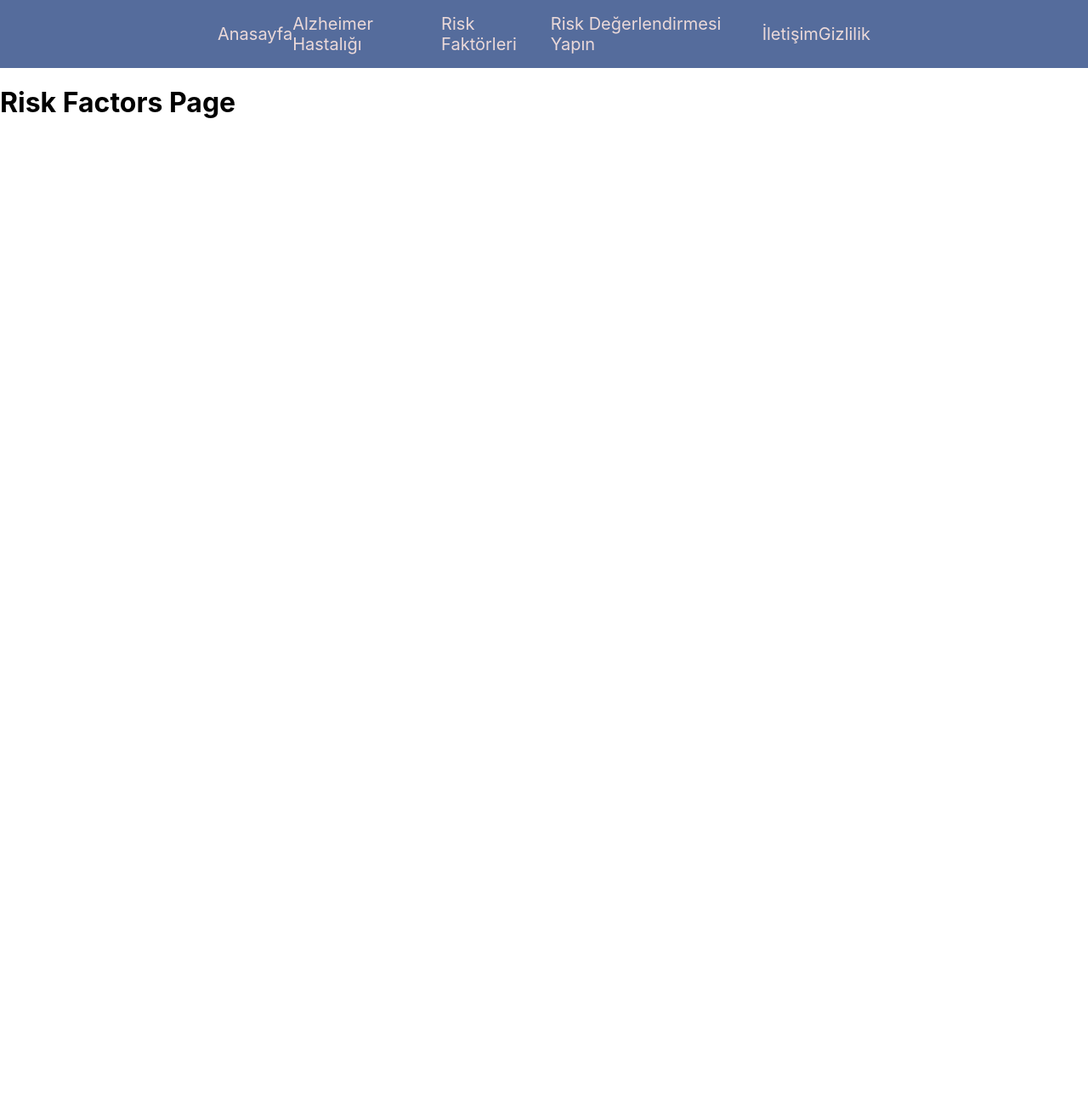
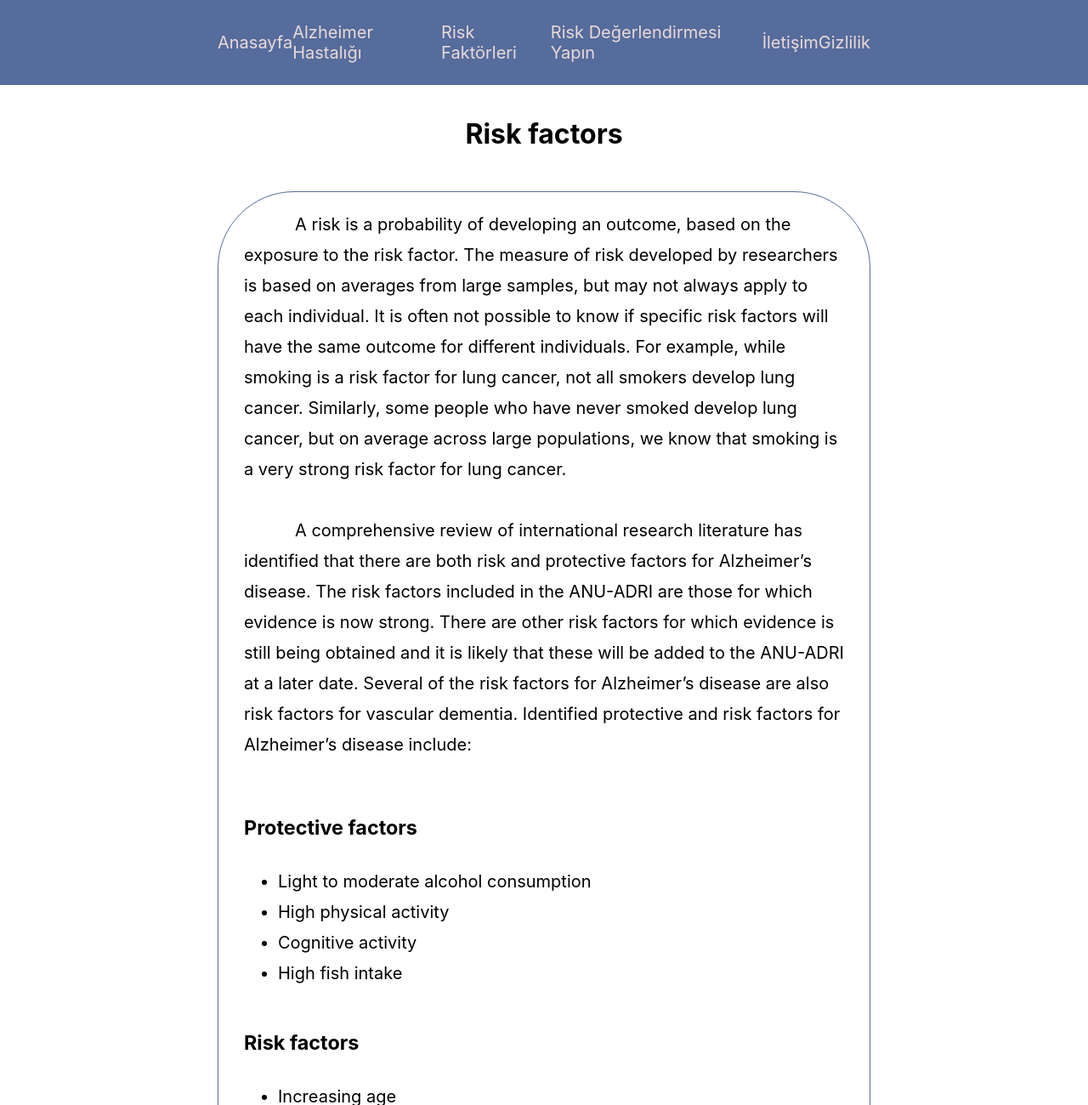
Before and after one commit to masgun17/Comp491, a React (Create React App) app in the folder my-app/: page /riskFactors in a window 1280 px wide. Shown: the top 1300 px of the page at 85% size. Before the commit the page ends 800 px from the top, so only its background shows below. Built offline with nearby package versions, Linux system fonts and the light colour scheme.

Commit message:
placeholders for information pages are added

```diff
--- a/my-app/src/pages/DiseaseInformationPage.js
+++ b/my-app/src/pages/DiseaseInformationPage.js
@@ -1,5 +1,46 @@
 const DiseaseInformationPage = () => {
-    return <h1>Disease Information Page</h1>;
-  };
+  return (
+    // <h1>Disease Information Page</h1>
+    <div className="informationPageLayout">
+        <div className="informationPageDiv1" style={{"grid-row-start": "1"}}>
+            <h1>Alzheimer's disease and Dementia facts & figures</h1>
+        </div>
+        <div className="informationPageDiv2" style={{"grid-row-start": "2", "font-size": "20px", "line-height": "1.8"}}>
+          <ul>
+            <li>
+            Dementia is not a normal part of ageing
+            </li>
+            <li>
+            The term 'dementia' and 'Alzheimer's disease' do not have the same meaning. Dementia is an umbrella term describing a syndrome associated with more than 100 different diseases affecting the brain (Alzheimer's disease is one of them)
+            </li>
+            <li>
+            The most common cause of dementia is Alzheimer's disease (approximately 50-70 per cent of all dementia cases)
+            </li>
+            <li>
+            Dementia was the third leading cause of death in Australia in 2010
+            </li>
+            <li>
+            298,000 Australians and 35,600,000 individuals worldwide live with dementia, which is approximately 1 per cent of the Australian population and 0.5 per cent of the global population
+            </li>
+            <li>
+            The prevalence of dementia is projected to reach 900,000 by 2050
+            </li>
+            <li>
+            Generally, dementia is associated with a loss of mental or cognitive function
+            </li>
+            <li>
+            Adults younger than 65 years old may also develop dementia
+            </li>
+            <li>
+            Reduction in risk factors and increase in protective factors may reduce chance of developing dementia
+            </li>
+            <li>
+            A 10 - 25 per cent reduction in risk factors can potentially prevent as many as 1.1 - 3.0 million cases worldwide.
+            </li>
+          </ul>
+        </div>
+      </div>
+  );
+};
 
-  export default DiseaseInformationPage;
+export default DiseaseInformationPage;
--- a/my-app/src/pages/Header.js
+++ b/my-app/src/pages/Header.js
@@ -3,7 +3,7 @@ import { Outlet, Link } from "react-router-dom";
 const Header = () => {
   return (
     <div className="headerWholePage">
-      <div className="header">
+      <div className="header" style={{ "grid-row-start": "1", "grid-row-end": "2" }}>
         <Link to="/">Anasayfa</Link>
         <Link to="/diseaseInformationPage">Alzheimer Hastalığı</Link>
         <Link to="/riskFactors">Risk Faktörleri</Link>
@@ -12,7 +12,7 @@ const Header = () => {
         <Link to="/privacy">Gizlilik</Link>
       </div>
 
-      <Outlet />
+      <Outlet style={{ "grid-row-start": "2" }} />
       {/* <h1>HEY</h1> */}
     </div>
   )
--- a/my-app/src/pages/RiskFactorsPage.js
+++ b/my-app/src/pages/RiskFactorsPage.js
@@ -1,5 +1,86 @@
 const RiskFactorsPage = () => {
-    return <h1>Risk Factors Page</h1>;
-  };
+  return (
+    // <h1>Risk Factors Page</h1>
+    <div className="informationPageLayout">
+      <div className="informationPageDiv1" style={{ "grid-row-start": "1" }}>
+        <h1>Risk factors</h1>
+      </div>
+      <div className="informationPageDiv2" style={{ "grid-row-start": "2", "font-size": "20px", "line-height": "1.8" }}>
+        &emsp;&emsp;&emsp;A risk is a probability of developing an outcome, based on the exposure to the risk factor.
+        The measure of risk developed by researchers is based on averages from large samples, but may not
+        always apply to each individual. It is often not possible to know if specific risk factors will have
+        the same outcome for different individuals. For example, while smoking is a risk factor for lung
+        cancer, not all smokers develop lung cancer. Similarly, some people who have never smoked develop
+        lung cancer, but on average across large populations, we know that smoking is a very strong risk
+        factor for lung cancer. <br /><br />
+        &emsp;&emsp;&emsp;A comprehensive review of international research literature has identified that there are both risk
+        and protective factors for Alzheimer’s disease.  The risk factors included in the ANU-ADRI are those
+        for which evidence is now strong. There are other risk factors for which evidence is still being
+        obtained and it is likely that these will be added to the ANU-ADRI at a later date.  Several of the
+        risk factors for Alzheimer’s disease are also risk factors for vascular dementia. Identified
+        protective and risk factors for Alzheimer’s disease include: <br /><br />
 
-  export default RiskFactorsPage;
+        <div style={{"align-self": "flex-start"}}>
+          <h3>Protective factors</h3>
+          <ul>
+            <li>
+              Light to moderate alcohol consumption
+            </li>
+            <li>
+              High physical activity
+            </li>
+            <li>
+              Cognitive activity
+            </li>
+            <li>
+              High fish intake
+            </li>
+          </ul>
+        </div>
+
+        <div style={{"align-self": "flex-start"}}>
+          <h3>Risk factors</h3>
+          <ul>
+            <li>
+              Increasing age
+            </li>
+            <li>
+              Female gender
+            </li>
+            <li>
+              Low education
+            </li>
+            <li>
+              Overweight and obese BMI in mid-life
+            </li>
+            <li>
+              Diabetes
+            </li>
+            <li>
+              Depression
+            </li>
+            <li>
+              High serum cholesterol in mid-life
+            </li>
+            <li>
+              Traumatic brain injury
+            </li>
+            <li>
+              Current Smoking
+            </li>
+            <li>
+              Low social engagement
+            </li>
+            <li>
+              Pesticide exposure
+            </li>
+          </ul>
+        </div>
+
+
+      </div>
+    </div>
+  );
+};
+
+export default RiskFactorsPage;
--- a/my-app/src/styles/styles.css
+++ b/my-app/src/styles/styles.css
@@ -1,15 +1,19 @@
 .headerWholePage{
-    height: 100vh;
+    /* height: 100vh; */
+    min-height: 100vh;
     display: grid;
-    grid-template-rows: 10% 90%;
+    /* grid-template-rows: 10% 85%; */
+    grid-gap: 20px;
 }
 
 .header,
 .header:visited,
 .header:active,
 .header:hover {
+  position: relative;
   background-color: #556c9c;
-  /* height: 10%; */
+  height: 100px;
+  /* max-height: 100px; */
   display: flex;
   flex-direction: row;
   align-items: center;
@@ -31,28 +35,42 @@ a:-webkit-any-link {
   /* background-color: #556c9c; */
   padding: 0% 20% 5% 20%;
   display: grid;
-  grid-template-rows: 10% 45% 45%;
+  /* grid-template-rows: 10% 45% 45%; */
   height: auto;
   /* height: 70vh; */
 }
 
-.dashboardDiv1 {
+.dashboardDiv1, .informationPageDiv1 {
   position: relative;
   display: flex;
   justify-content: center;
   align-items: center;
+  /* max-height: 75px; */
+  height: 75px;
   /* height: max-content; */
 }
 
-.dashboardDiv2, .dashboardDiv3 {
+.dashboardDiv2, .dashboardDiv3, .informationPageDiv2 {
   position: relative;
   display: flex;
+  flex-direction: column;
   justify-content: center;
   align-items: center;
-  /* height: 100%; */
-  /* height: max-content; */
+  /* height: auto; */
+  height: max-content;
+  min-height: 260px;
   margin: 30px 0px 30px 0px;
   /* background-color: #556c9c; */
   border: 1px solid #556c9c;
   border-radius: 90px;
+  padding: 20px 30px 20px 30px;
+  /* font-size: 20px;
+  line-height: 1.8; */
+  /* overflow-y: scroll; */
 }
+
+.informationPageLayout{
+  position: relative;
+  padding: 0% 20% 5% 20%;
+  display: grid;
+}
```
